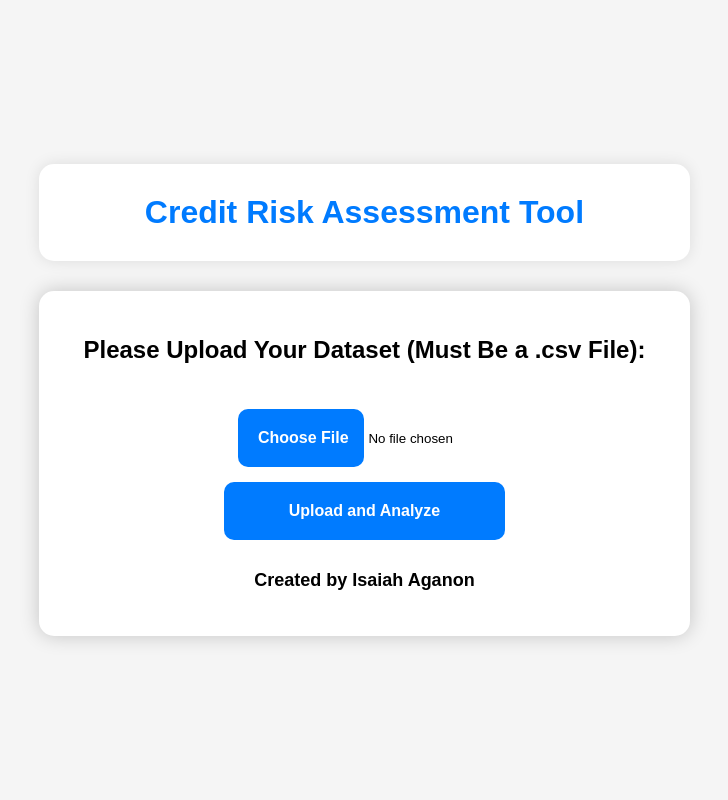
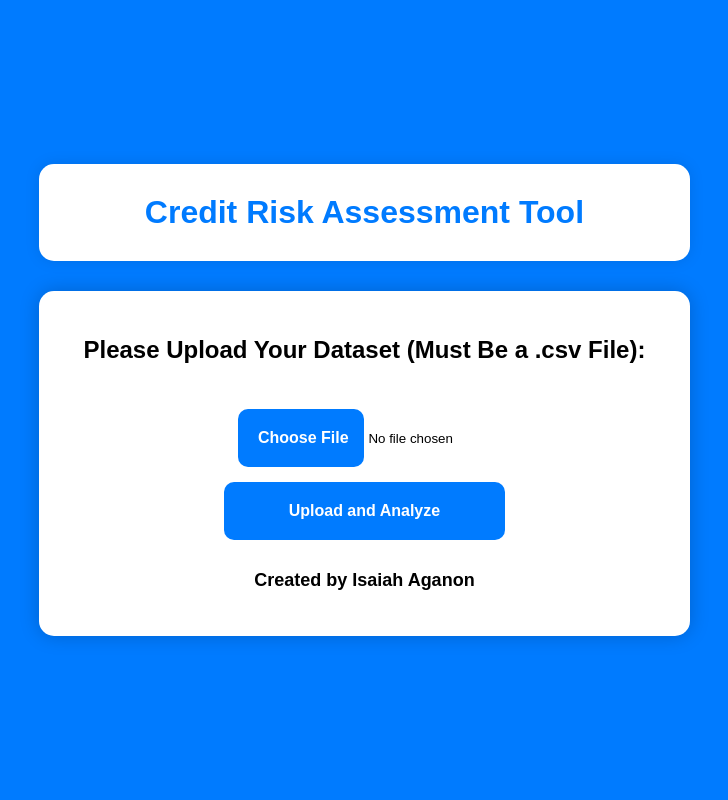
Before and after one commit to AganonIsaiah/Credit-Risk-Assessment-Tool, a Flask app: page / in a window 1280 px wide. Shown: the whole page, without its empty margins (290-1018 px from the left). Run offline with Flask 3, Linux system fonts and the light colour scheme.

Commit message:
Updating Colours

```diff
--- a/static/index.css
+++ b/static/index.css
@@ -24,7 +24,7 @@ h1 {
 
 /* Colours */
 body {
-    background-color: #f4f4f4;
+    background-color: #007BFF;
 }
 
 #dataset-table,
--- a/static/start.css
+++ b/static/start.css
@@ -1,6 +1,6 @@
 /* Background styles */
 body {
-    background-color: #F5F5F5;
+    background-color: #007BFF;
     margin: 0;
     padding: 0;
     font-family: 'Arial', sans-serif;
--- a/templates/index.html
+++ b/templates/index.html
@@ -6,7 +6,7 @@
     <meta http-equiv="X-UA-Compatible" content="IE=edge">
     <meta name="viewport" content="width=device-width, initial-scale=1.0">
     <title>Credit Risk Predictor</title>
-    <link rel="stylesheet" href="{{ url_for('static', filename='displayindex.css') }}">
+    <link rel="stylesheet" href="{{ url_for('static', filename='index.css') }}">
     <script>
         document.addEventListener("DOMContentLoaded", function () {
             var dpsTitleElement = document.querySelector('.DPS-title');
```
